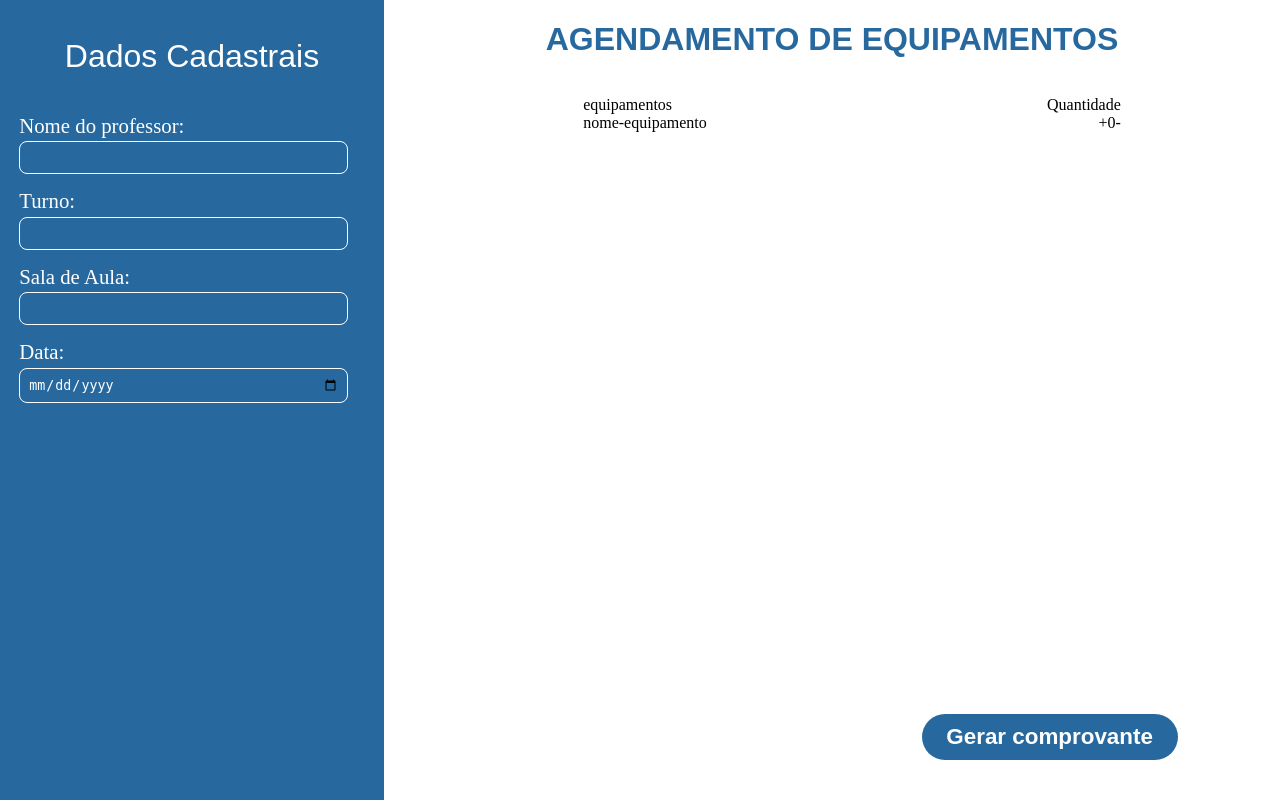
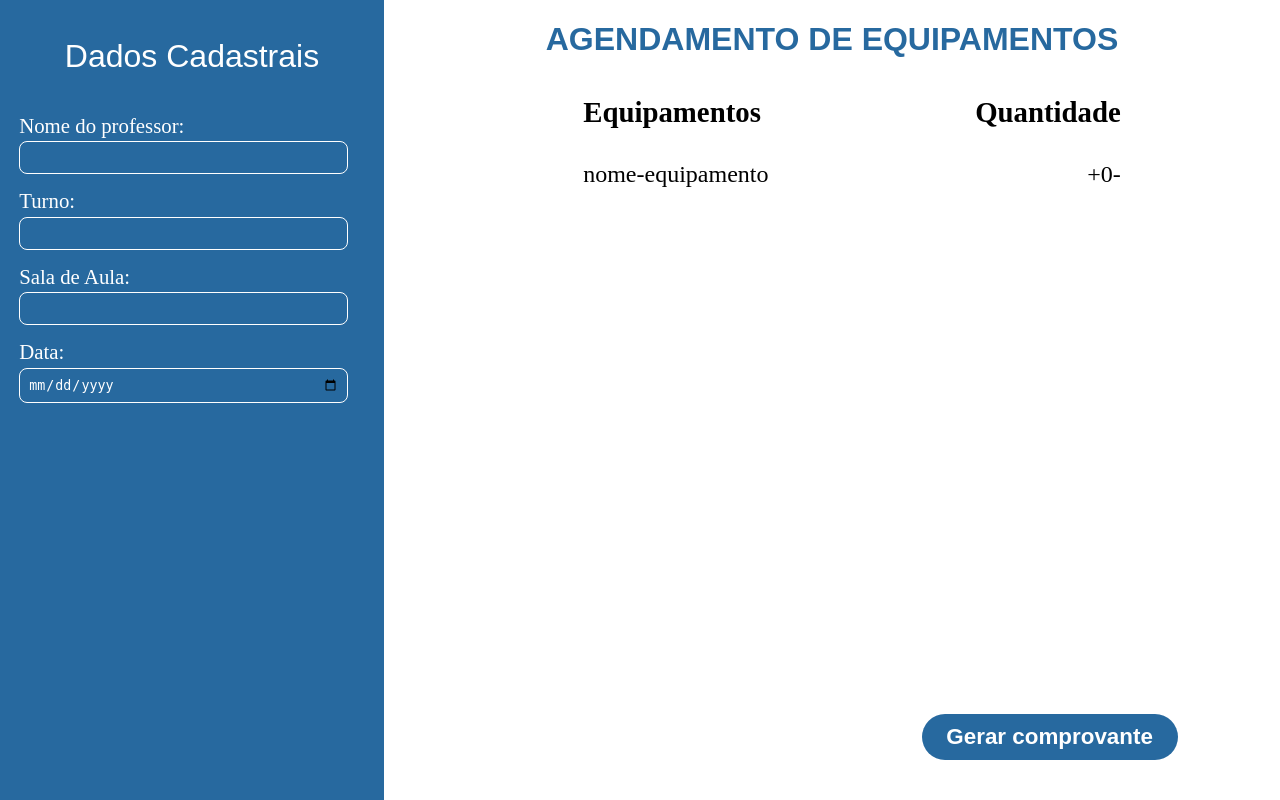
Before and after one commit to Caissars/senac-equipamentos, a Django app: template templates/homepage/index.html in a window 1280 px wide. Run offline with Django 5.2, Linux system fonts and the light colour scheme; the template is opened without the code that fills it, so the values that code supplies are empty.

Commit message:
template: alterando margens da listagem de equipamentos

```diff
--- a/templates/homepage/home.css
+++ b/templates/homepage/home.css
@@ -103,7 +103,17 @@ form input[type='submit']{
     flex-direction: column;
 }
 
+.equipamentos .listagem li:first-child{
+    font-size: 1.8rem;
+    font-weight: 600;
+
+    margin-bottom: 2rem;
+}
+
 .equipamentos .listagem li{
     display: flex;
     justify-content: space-between;
+
+    font-size: 1.5rem;
+    margin-bottom: 1rem;
 }
--- a/templates/homepage/index.html
+++ b/templates/homepage/index.html
@@ -33,7 +33,7 @@
         <div class="equipamentos">
             <h1>AGENDAMENTO DE EQUIPAMENTOS</h1>
             <ul class="listagem">
-                <li class="titulo"><span>equipamentos</span> <span>Quantidade</span></li>
+                <li class="titulo"><span>Equipamentos</span> <span>Quantidade</span></li>
                 <li><span>nome-equipamento</span> <span><span>+</span><span>0</span><span>-</span></span></li>
             </ul>
         </div>
```
